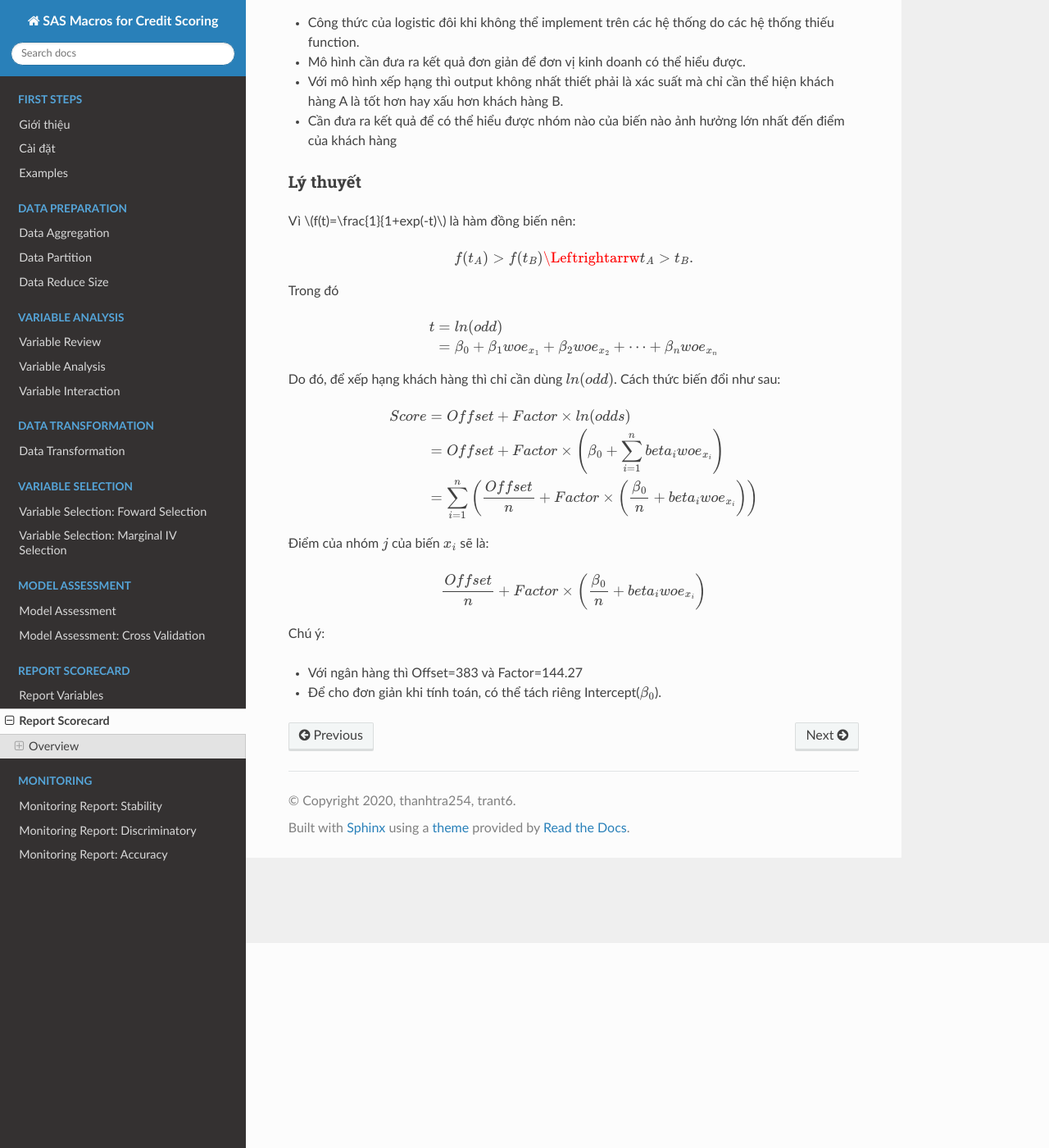
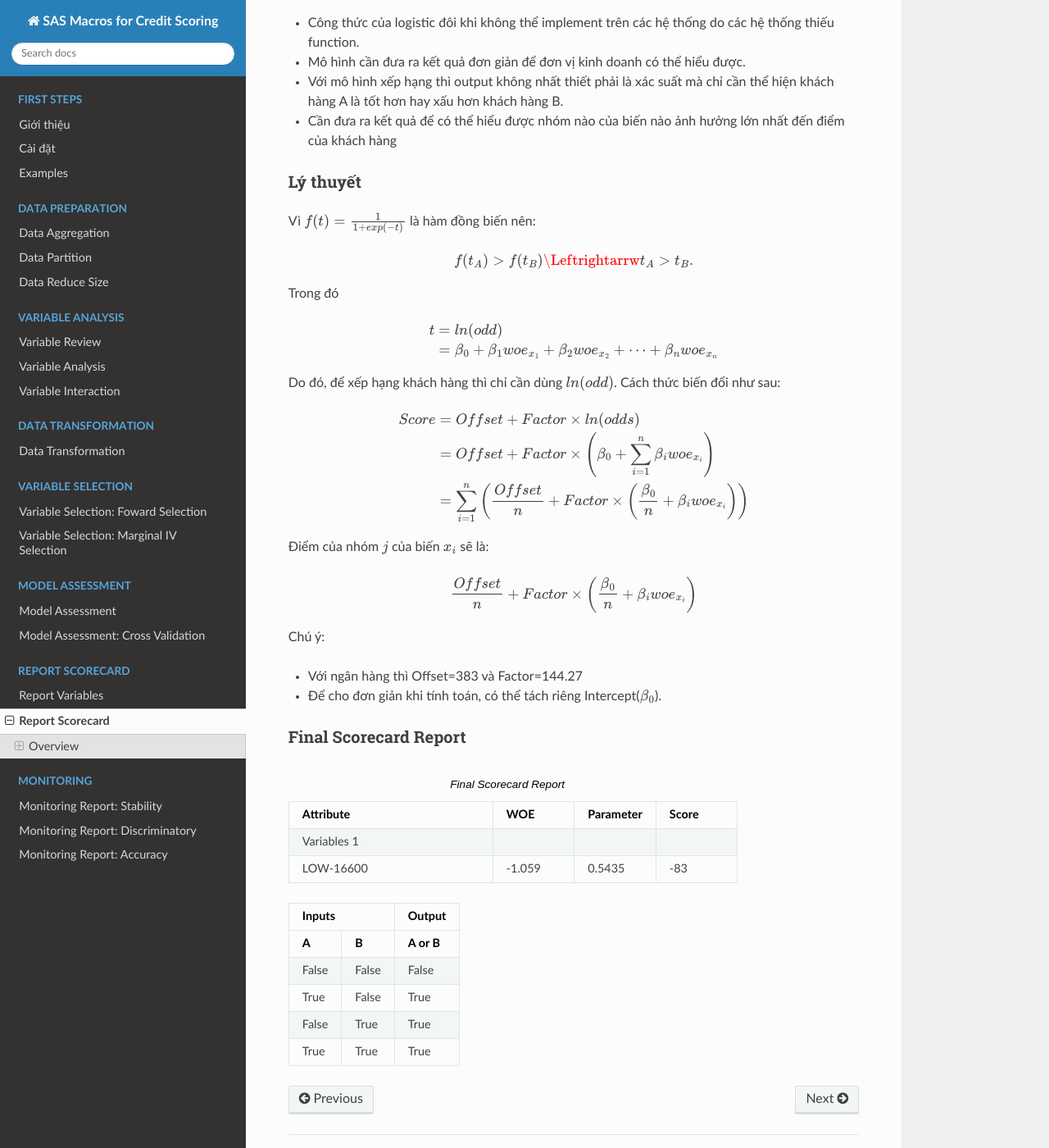
Before and after one commit to thanhtra254/SMCS, a Sphinx documentation site: the page built from docs/post/ReportScorecard.rst, in a window 1280 px wide and 1400 px high, scrolled down 250 px. Shown: the whole window at 82% size. Built offline with Sphinx 7.4.7 and the Read the Docs theme 2.0.0, drawn with Linux system fonts in a browser that asks for light colours; comment, search, counter and statistics services are not loaded.

Commit message:
Update ReportScorecard.rst

```diff
--- a/docs/post/ReportScorecard.rst
+++ b/docs/post/ReportScorecard.rst
@@ -18,7 +18,7 @@ Nguyên nhân
 Lý thuyết
 ---------
 
-Vì :math:`f(t)=\frac{1}{1+exp⁡(-t)` là hàm đồng biến nên:
+Vì :math:`f(t)=\frac{1}{1+exp⁡(-t)}` là hàm đồng biến nên:
 
 .. math::
   f(t_A)>f(t_B) \Leftrightarrw t_A>t_B.
@@ -33,15 +33,46 @@ Do đó, để xếp hạng khách hàng thì chỉ cần dùng :math:`ln⁡(odd
 
 .. math::
   Score &=Offset+Factor\times ln(odds)\\
-        &=Offset+Factor\times\left(\beta_0+\sum_{i=1}^n beta_i woe_{x_i}\right)\\
-        &=\sum_{i=1}^n \left(\frac{Offset}{n}+Factor\times \left(\frac{\beta_0}{n}+beta_i woe_{x_i}\right)\right)
+        &=Offset+Factor\times\left(\beta_0+\sum_{i=1}^n \beta_i woe_{x_i}\right)\\
+        &=\sum_{i=1}^n \left(\frac{Offset}{n}+Factor\times \left(\frac{\beta_0}{n}+\beta_i woe_{x_i}\right)\right)
 
 Điểm của nhóm :math:`j` của biến :math:`x_i` sẽ là:
 
 .. math::
-  \frac{Offset}{n}+Factor\times \left(\frac{\beta_0}{n}+beta_i woe_{x_i}\right)
+  \frac{Offset}{n}+Factor\times \left(\frac{\beta_0}{n}+\beta_i woe_{x_i}\right)
 
 Chú ý:
 
 - Với ngân hàng  thì Offset=383 và Factor=144.27
 - Để cho đơn giản khi tính toán, có thể tách riêng Intercept(:math:`\beta_0`).
+
+Final Scorecard Report
+----------------------
+
+.. list-table:: Final Scorecard Report
+   :widths: 50 20 20 20
+   :header-rows: 1
+
+   * - Attribute
+     - WOE
+     - Parameter
+     - Score
+   * - Variables 1
+     -
+     -
+     -
+   * - LOW-16600
+     - -1.059
+     - 0.5435
+     - -83
+
+=====  =====  ======
+   Inputs     Output
+------------  ------
+  A      B    A or B
+=====  =====  ======
+False  False  False
+True   False  True
+False  True   True
+True   True   True
+=====  =====  ======
```
